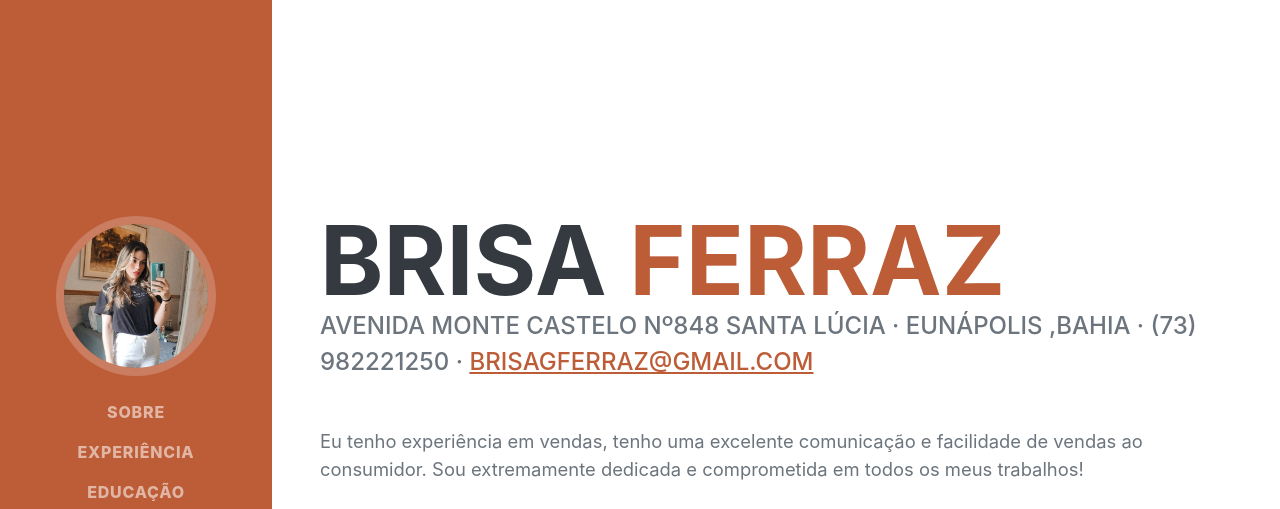
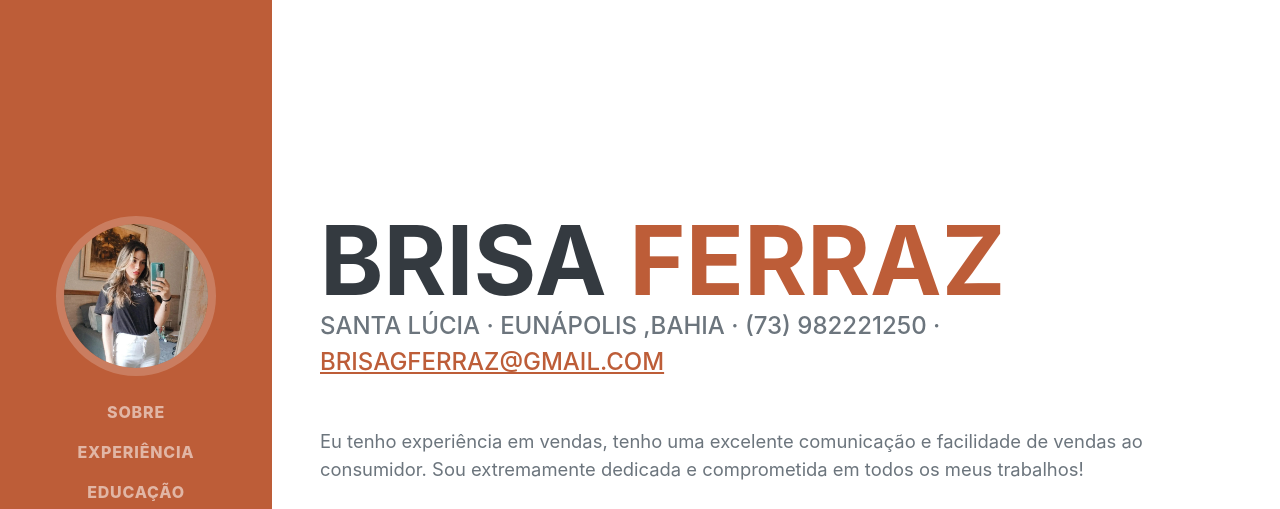
Before and after one commit to BrisaFerraz/curriculo, a plain HTML site: page index.html in a window 1280 px wide. Shown: the top 509 px of the page. Drawn offline with nearby package versions, Linux system fonts and the light colour scheme; a web font is replaced by a local one.

Commit message:
update index

```diff
--- a/index.html
+++ b/index.html
@@ -43,7 +43,7 @@
                         <span class="text-primary">FERRAZ</span>
                     </h1>
                     <div class="subheading mb-5">
-                        Avenida Monte Castelo Nº848 Santa Lúcia · Eunápolis ,Bahia · (73) 982221250 ·
+                        Santa Lúcia · Eunápolis ,Bahia · (73) 982221250 ·
                         <a href="mailto:brisagferraz@gmail.com">brisagferraz@gmail.com</a>
                     </div>
                     <p class="lead mb-5">Eu tenho experiência em vendas, tenho uma excelente comunicação e facilidade de vendas ao consumidor. Sou extremamente dedicada e comprometida em todos os meus trabalhos!</p>
```
